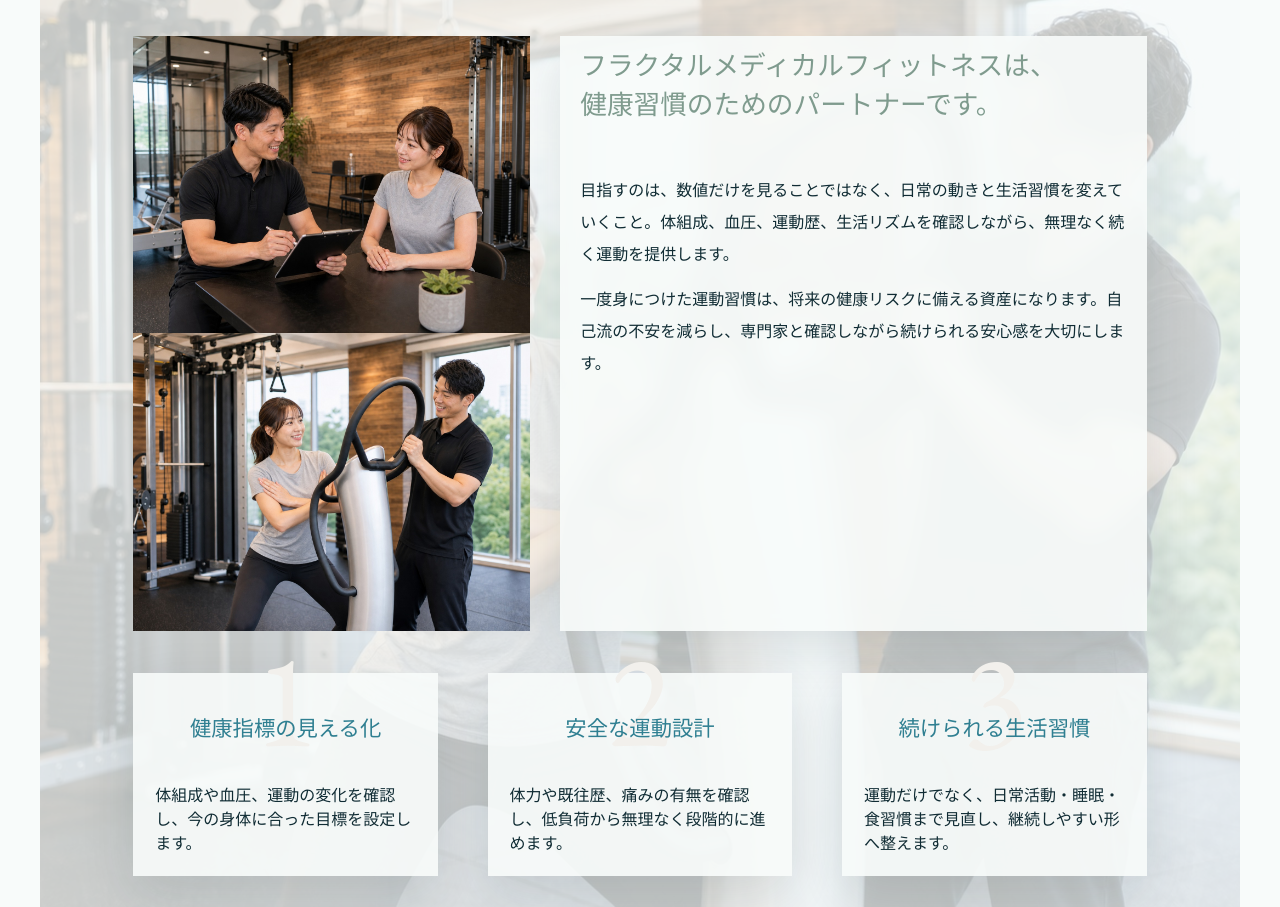
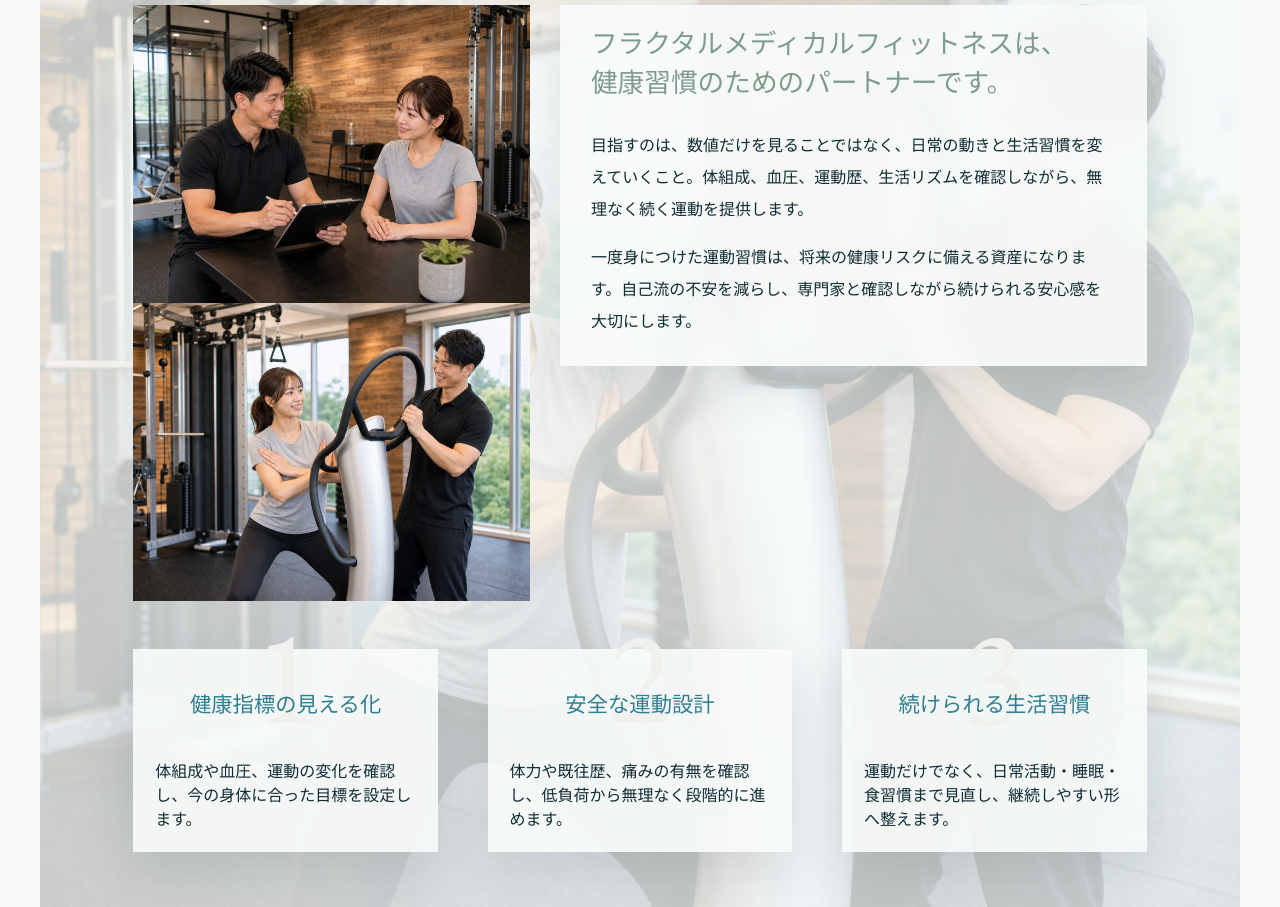
Before and after one commit to kagami-fit/fractal-medical-fitness-lp, a plain HTML site: page index.html in a window 1280 px wide. Shown: the part 4599-5506 px from the top of the page. Drawn offline with nearby package versions, Linux system fonts and the light colour scheme; a web font is replaced by a local one.

Commit message:
Tighten vision text card spacing

```diff
--- a/index.html
+++ b/index.html
@@ -22,7 +22,7 @@
     />
     <link rel="stylesheet" href="https://use.typekit.net/moa2hxx.css" />
     <!-- CSS読込み -->
-    <link rel="stylesheet" href="style.css?v=20260706-fv-copy-v3"/>
+    <link rel="stylesheet" href="style.css?v=20260706-vision-gap-v1"/>
 
 	<style>
       .concept {
--- a/style.css
+++ b/style.css
@@ -4080,3 +4080,32 @@ body {
     font-size: clamp(10px, 0.75vw, 11px);
   }
 }
+
+/* Keep the vision text card from stretching into empty space. */
+@media screen and (min-width: 768px) {
+  .vision__wrap {
+    padding-block: clamp(72px, 7vw, 100px) clamp(70px, 6.5vw, 96px);
+  }
+
+  .vision__content-wrap {
+    align-items: flex-start;
+  }
+
+  .vision__box {
+    align-self: flex-start;
+    min-height: 0;
+    padding: clamp(24px, 2.4vw, 34px);
+  }
+
+  .vision__box-text {
+    margin-top: clamp(22px, 2.2vw, 34px);
+  }
+
+  .vision__box-text + .vision__box-text {
+    margin-top: clamp(14px, 1.2vw, 20px);
+  }
+
+  .vision__content-items {
+    margin-top: clamp(34px, 3.8vw, 52px);
+  }
+}
```
